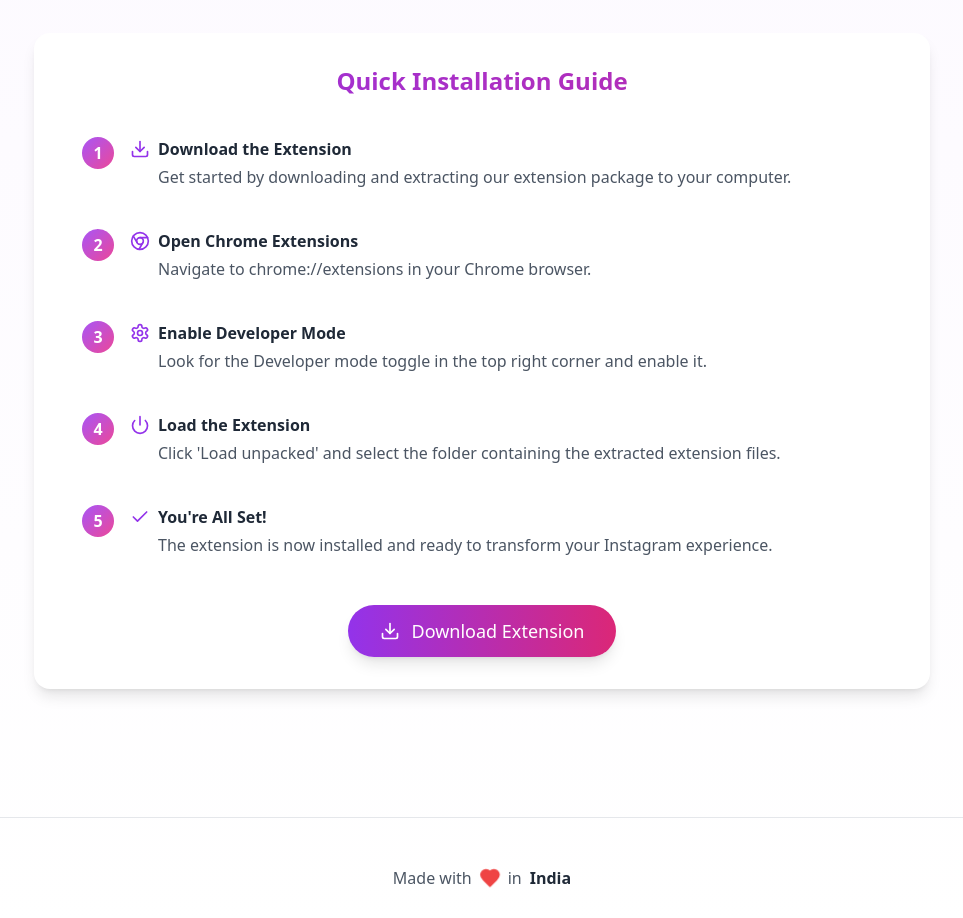
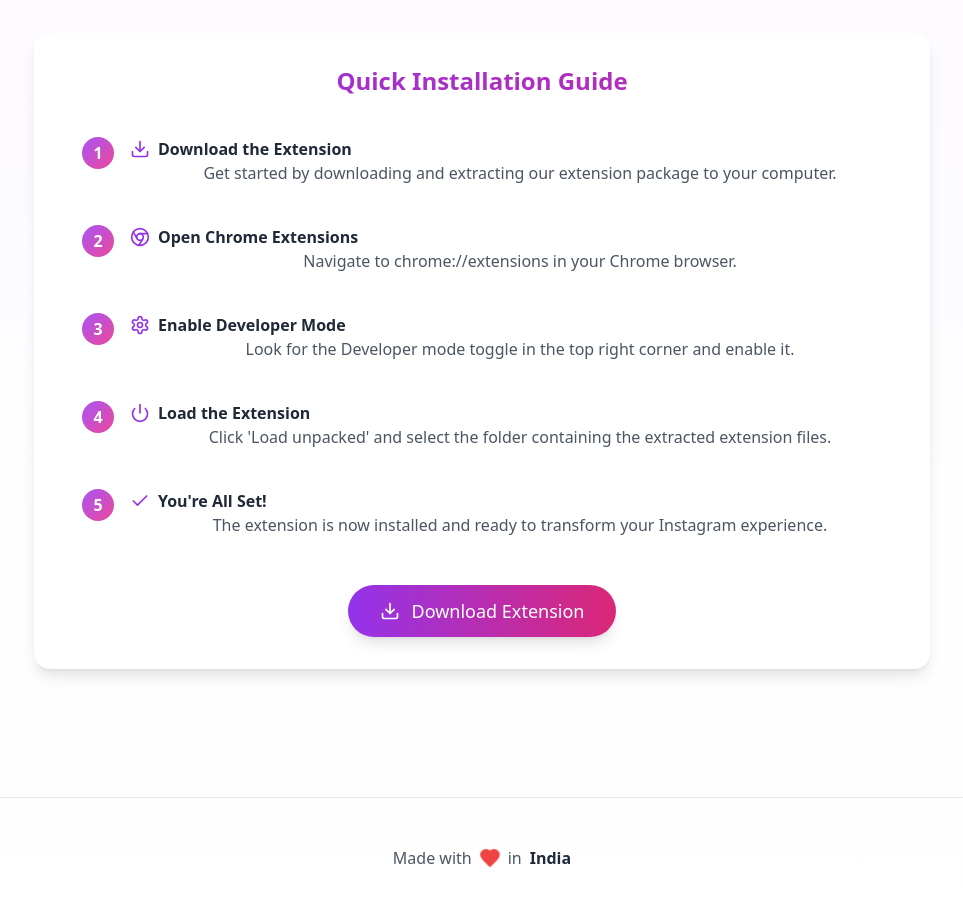
Before and after one commit to keimahfela/edfi, a React (Vite) app: page / in a window 1280 px wide. Shown: the part 1040-1958 px from the top of the page, without its empty margins (158-1121 px from the left). Built offline with nearby package versions, Linux system fonts and the light colour scheme.

Commit message:
Update Step.tsx

```diff
--- a/src/components/InstallGuide/Step.tsx
+++ b/src/components/InstallGuide/Step.tsx
@@ -11,27 +11,30 @@
 export function Step({ number, title, description, Icon }: StepProps) {
   return (
     <motion.div
-      className="flex items-start space-x-4 p-4 rounded-xl hover:bg-purple-50 transition-colors"
+      className="grid grid-cols-[auto_1fr] gap-4 p-4 rounded-xl hover:bg-purple-50 transition-colors"
       initial={{ opacity: 0, x: -20 }}
       whileInView={{ opacity: 1, x: 0 }}
       viewport={{ once: true }}
       transition={{ duration: 0.5, delay: number * 0.1 }}
     >
+      {/* Number Circle */}
       <motion.div
-        className="flex-shrink-0 w-8 h-8 bg-gradient-to-br from-purple-500 to-pink-500 rounded-full flex items-center justify-center text-white font-bold"
+        className="w-8 h-8 bg-gradient-to-br from-purple-500 to-pink-500 rounded-full flex items-center justify-center text-white font-bold"
         whileHover={{ scale: 1.1 }}
       >
         {number}
       </motion.div>
-      <div className="flex-grow">
+
+      {/* Content */}
+      <div className="flex flex-col">
+        {/* Title and Icon */}
         <div className="flex items-center space-x-2 mb-1">
           <Icon className="w-5 h-5 text-purple-600" />
           <h3 className="font-semibold text-gray-800">{title}</h3>
         </div>
-        <div className="flex items-start space-x-2">
-          <div className="w-5 h-5 flex-shrink-0"></div> {/* Placeholder for icon space */}
-          <p className="text-gray-600">{description}</p>
-        </div>
+
+        {/* Description */}
+        <p className="text-gray-600 pl-7 -mt-1">{description}</p>
       </div>
     </motion.div>
   );
```
